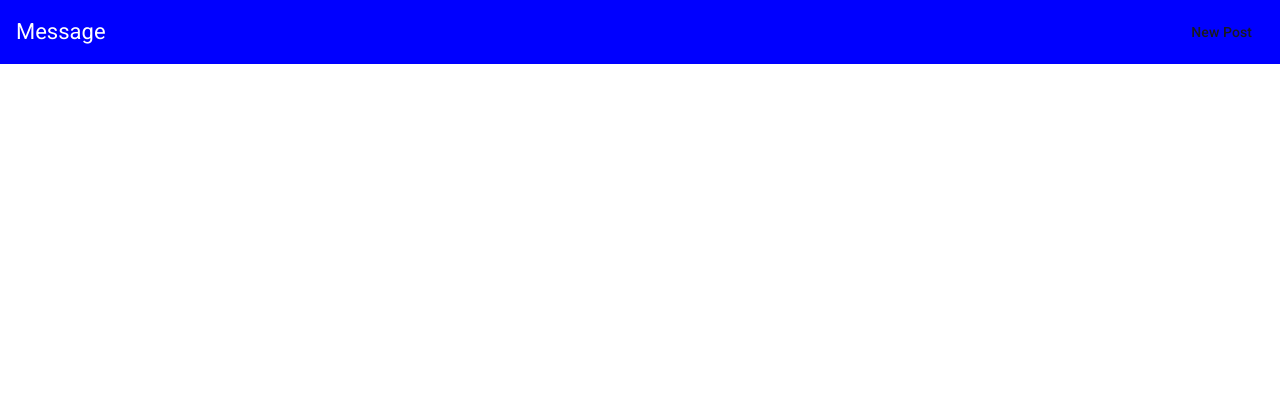
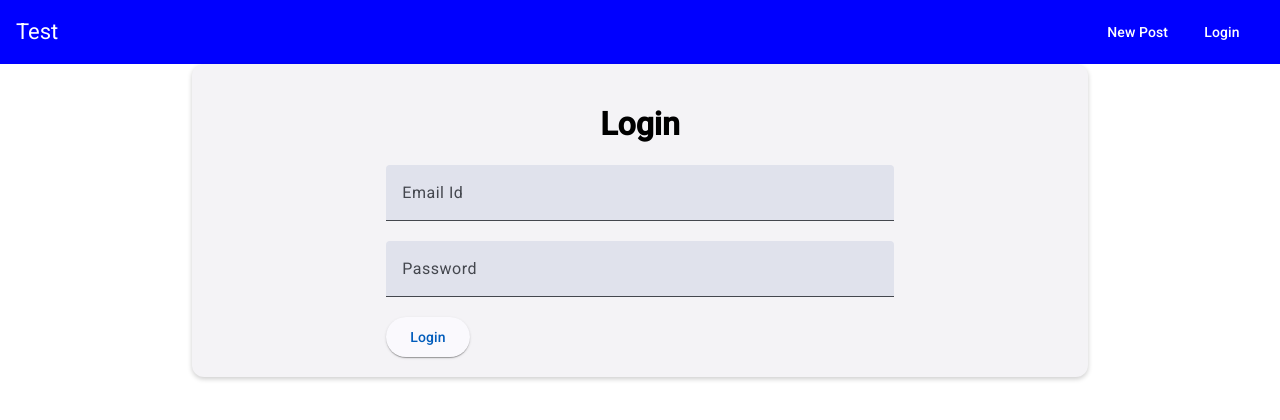
Before and after one commit to Capsaicin-Enthusiast/canon, an Angular app: page /login in a window 1280 px wide. Before the commit this address led to /. Shown: the top 420 px of the page. Built offline with nearby package versions, Linux system fonts and the light colour scheme.

Commit message:
login and signup

```diff
--- a/src/app/app.routes.ts
+++ b/src/app/app.routes.ts
@@ -15,5 +15,10 @@ export const routes: Routes = [
     path: 'edit/:postId',
     loadComponent: () =>
       import('./post/post-create/post-create.component').then(m => m.PostCreateComponent)
+  },
+  {
+    path: 'login',
+    loadComponent: () =>
+      import('./authentication/login/login.component').then(m => m.LoginComponent)
   }
 ];
--- /dev/null
+++ b/src/app/authentication/login/login.component.css
@@ -0,0 +1,18 @@
+mat-form-field {
+  width: 100%;
+}
+
+mat-spinner {
+  margin: auto;
+}
+
+.login-card {
+  margin: 0 auto;
+  width: 70%;
+  display: flex;
+  flex-direction: column;
+  align-items: center;
+  justify-content: center;
+  padding: 20px;
+  box-shadow: 0 2px 5px rgba(0, 0, 0, 0.2);
+}
--- /dev/null
+++ b/src/app/authentication/login/login.component.html
@@ -0,0 +1,24 @@
+<mat-card class="login-card">
+  <h1>Login</h1>
+  <form (submit)="onLogin(loginform)" #loginform="ngForm" *ngIf="!Loading">
+    <mat-form-field appearance="fill">
+      <input
+        matInput
+        name="email"
+        ngModel
+        type="email"
+        placeholder="Email Id"
+        #emailInput="ngModel"
+        required
+        email>
+      <mat-error *ngIf="emailInput.invalid">Please enter a valid email id</mat-error>
+    </mat-form-field>
+
+    <mat-form-field appearance="fill">
+      <input type="password" name="password" matInput placeholder="Password" #passwordInput="ngModel" ngModel required>
+      <mat-error *ngIf="passwordInput.invalid">Please enter a valid password</mat-error>
+    </mat-form-field>
+
+    <button mat-raised-button color="primary" type="submit">Login</button>
+  </form>
+</mat-card>
--- /dev/null
+++ b/src/app/authentication/login/login.component.ts
@@ -0,0 +1,23 @@
+import { Component } from '@angular/core';
+import { CommonModule } from '@angular/common';
+import { MatButtonModule } from '@angular/material/button';
+import { MatInputModule } from '@angular/material/input';
+import { MatCardModule } from '@angular/material/card';
+import { FormsModule, NgForm } from '@angular/forms';
+
+@Component({
+  selector: 'app-login',
+  standalone: true,
+  imports: [CommonModule, MatButtonModule, MatInputModule, MatCardModule, FormsModule],
+  templateUrl: './login.component.html',
+  styleUrls: ['./login.component.css']
+})
+export class LoginComponent {
+  email: string = '';
+  password: string = '';
+  Loading: boolean = false;
+
+  onLogin(form: NgForm) {
+    console.log(form.value);
+  }
+}
--- a/src/app/header/header.component.html
+++ b/src/app/header/header.component.html
@@ -1,13 +1,16 @@
 <mat-toolbar color="primary">
   <span class="app-title">
     <a routerLink="/" class="app-link">
-      Message
+      Test
     </a>
   </span>
   <span class="spacer"></span>
-  <ul class="nav-list">
-    <li class="nav-item">
-      <a mat-button routerLink="/create" routerLinkActive = "mat-accent"> New Post</a>
+  <ul class="nav-list" style="display: flex; list-style: none; margin: 0; padding: 0;">
+    <li class="nav-item" style="margin-right: 10px;">
+      <a mat-button routerLink="/create" routerLinkActive="mat-accent" style="color: white;"> New Post</a>
+    </li>
+    <li class="nav-item" style="margin-right: 10px;">
+      <a mat-button routerLink="login" routerLinkActive="mat-accent" style="color: white;"> Login</a>
     </li>
   </ul>
 </mat-toolbar>
```
Also changed, not shown: src/app/authentication/signup/signup.component.ts (added, +23 -0 lines), src/app/authentication/signup/signup.component.css (added), src/app/authentication/signup/signup.component.html (added), 2 other files (tests, documents, lock files or other folders).
